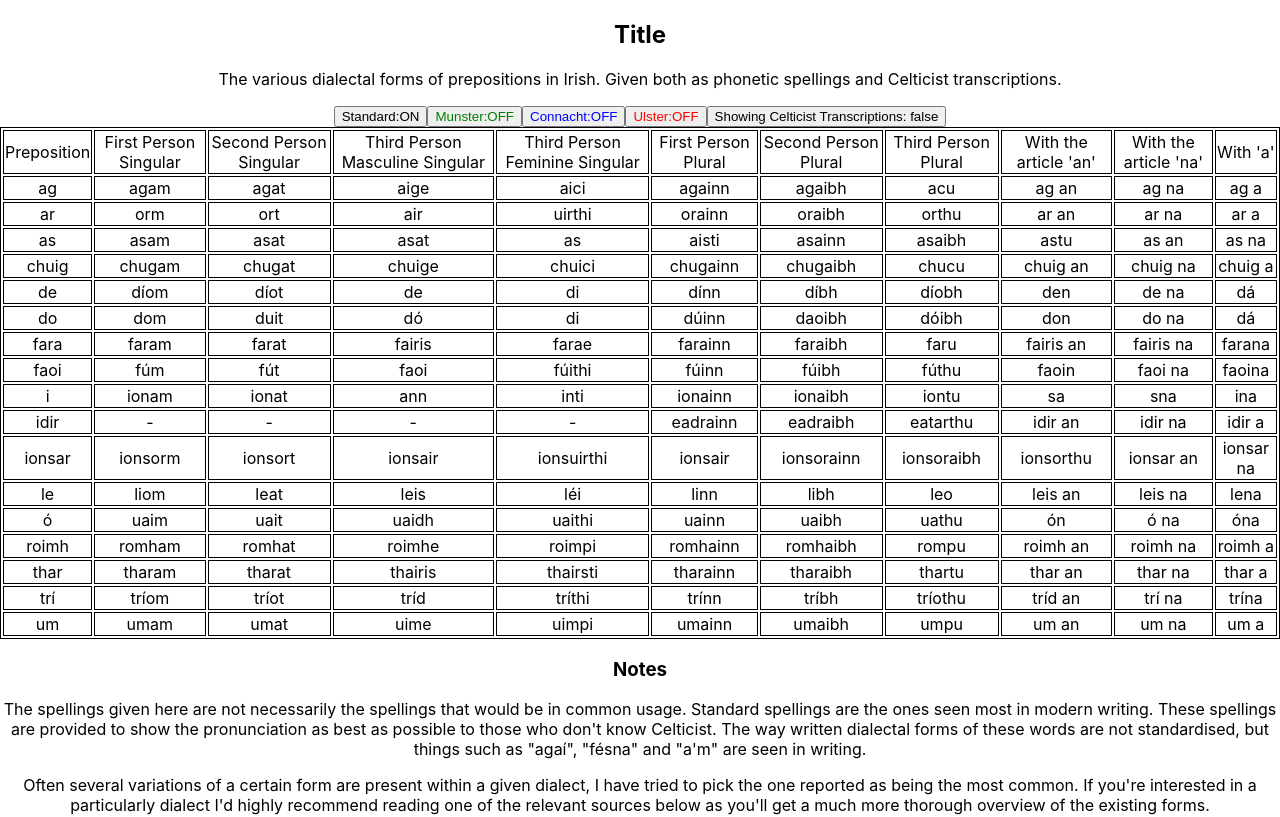
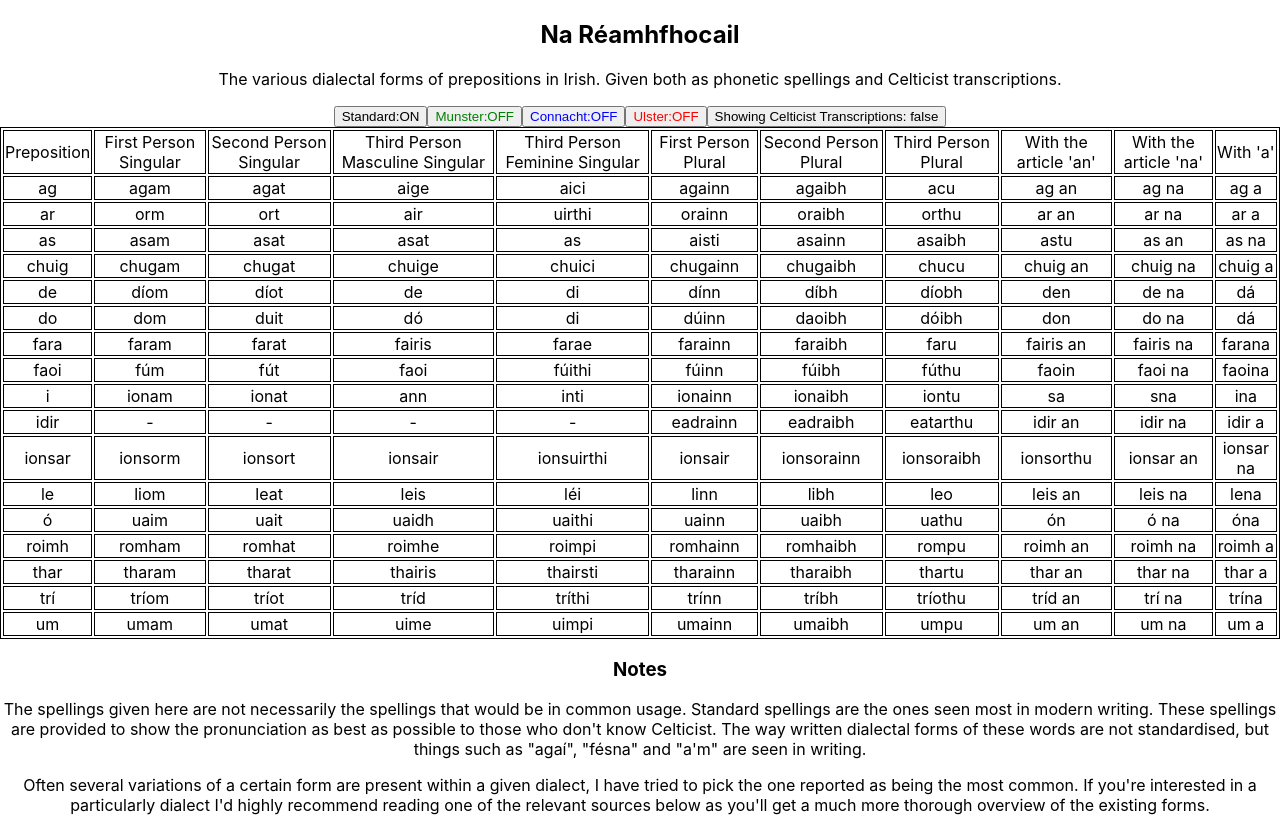
Before and after one commit to an-spideog/reamhfhocail, a React (Create React App) app: page / in a window 1280 px wide. Shown: the top 817 px of the page. Built offline with nearby package versions, Linux system fonts and the light colour scheme.

Commit message:
Added title

```diff
--- a/src/App.js
+++ b/src/App.js
@@ -6,7 +6,7 @@ import { standardForms, munsterForms, connachtForms, ulsterForms } from './forms
 function App() {
 	return (
 		<div className="App">
-			<h2> Title </h2>
+			<h2> Na Réamhfhocail </h2>
 			<div className="Description">
 				<p>The various dialectal forms of prepositions in Irish. Given both as phonetic spellings and Celticist transcriptions.</p>
 			</div>
```
